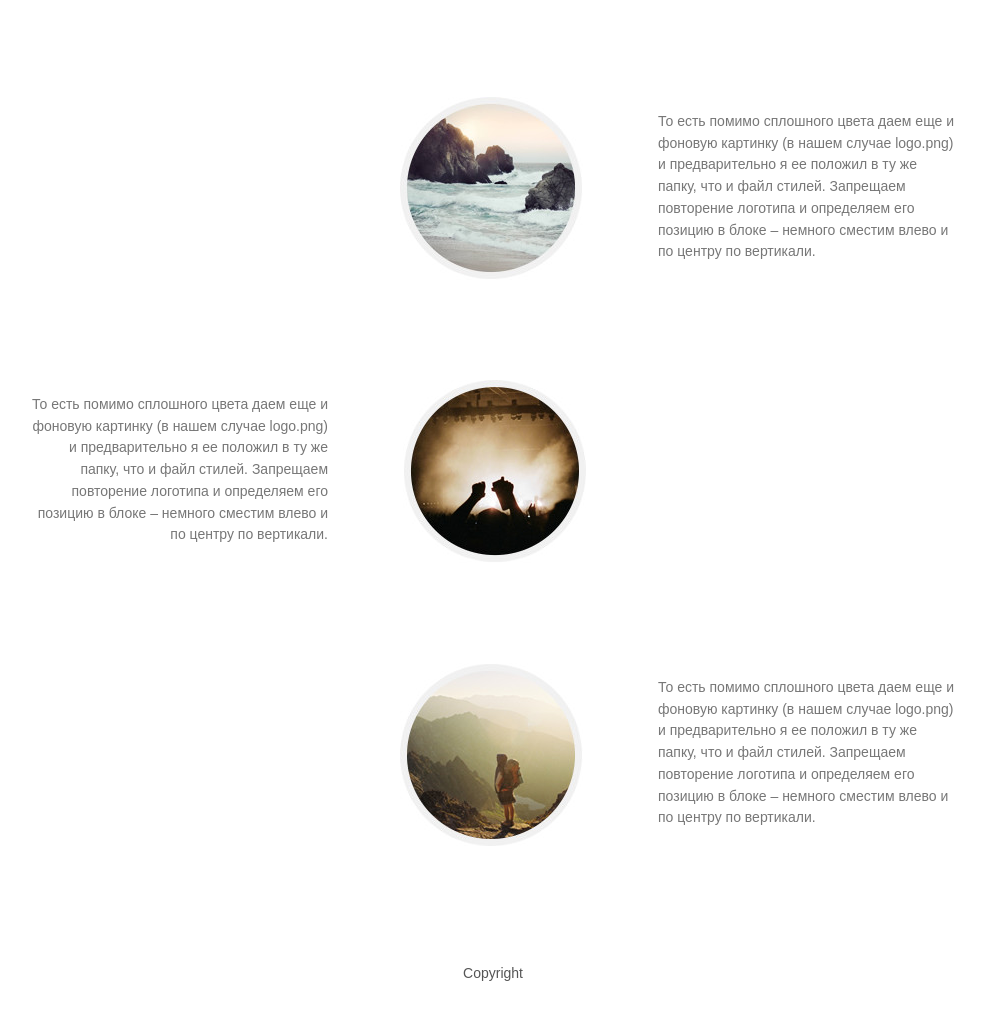
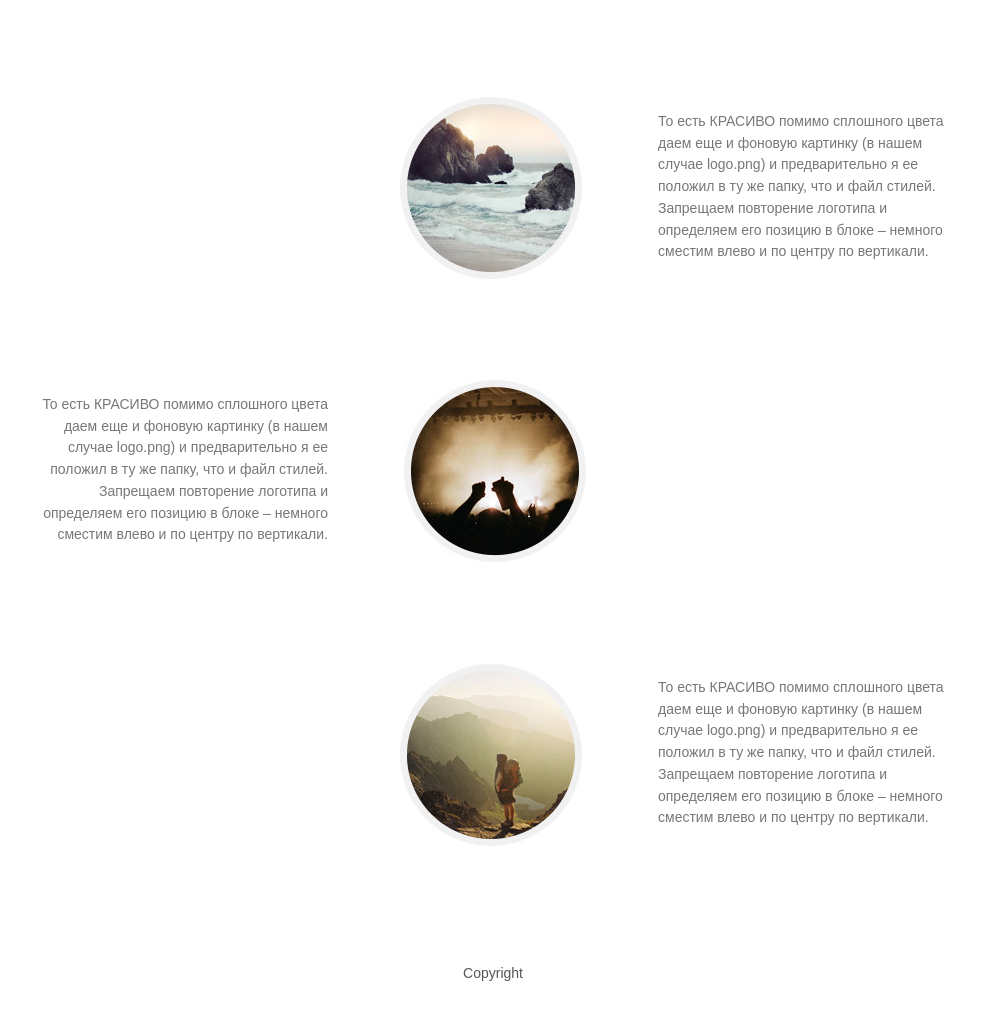
Before and after one commit to Insaneei/project, a plain HTML site: page www/index.html in a window 1280 px wide. Shown: the part 2280-3299 px from the top of the page, without its empty margins (147-1132 px from the left). Drawn offline with nearby package versions, Linux system fonts and the light colour scheme; a script that the page names is missing.

Commit message:
Krasivo index.html
karmic

```diff
--- a/www/index.html
+++ b/www/index.html
@@ -126,7 +126,7 @@
                     <img src="web/img/about2.jpg" alt="Работа">
                     <div class="text_right">
                         <p>
-                            То есть помимо сплошного цвета даем еще и фоновую картинку (в нашем случае logo.png) и предварительно я ее положил в ту же папку, что и файл стилей. Запрещаем повторение логотипа и определяем его позицию в блоке – немного сместим влево и по центру по вертикали.
+                            То есть КРАСИВО помимо сплошного цвета даем еще и фоновую картинку (в нашем случае logo.png) и предварительно я ее положил в ту же папку, что и файл стилей. Запрещаем повторение логотипа и определяем его позицию в блоке – немного сместим влево и по центру по вертикали.
                         </p>
                     </div>
                 </div>
@@ -135,7 +135,7 @@
                     <img src="web/img/about3.jpg" alt="Работа">
                     <div class="text_left">
                         <p>
-                            То есть помимо сплошного цвета даем еще и фоновую картинку (в нашем случае logo.png) и предварительно я ее положил в ту же папку, что и файл стилей. Запрещаем повторение логотипа и определяем его позицию в блоке – немного сместим влево и по центру по вертикали.
+                            То есть КРАСИВО помимо сплошного цвета даем еще и фоновую картинку (в нашем случае logo.png) и предварительно я ее положил в ту же папку, что и файл стилей. Запрещаем повторение логотипа и определяем его позицию в блоке – немного сместим влево и по центру по вертикали.
                         </p>
                     </div>
                 </div>
@@ -144,7 +144,7 @@
                     <img src="web/img/about4.jpg" alt="Работа">
                     <div class="text_right">
                         <p>
-                            То есть помимо сплошного цвета даем еще и фоновую картинку (в нашем случае logo.png) и предварительно я ее положил в ту же папку, что и файл стилей. Запрещаем повторение логотипа и определяем его позицию в блоке – немного сместим влево и по центру по вертикали.
+                            То есть КРАСИВО помимо сплошного цвета даем еще и фоновую картинку (в нашем случае logo.png) и предварительно я ее положил в ту же папку, что и файл стилей. Запрещаем повторение логотипа и определяем его позицию в блоке – немного сместим влево и по центру по вертикали.
                         </p>
                     </div>
                 </div>
```
